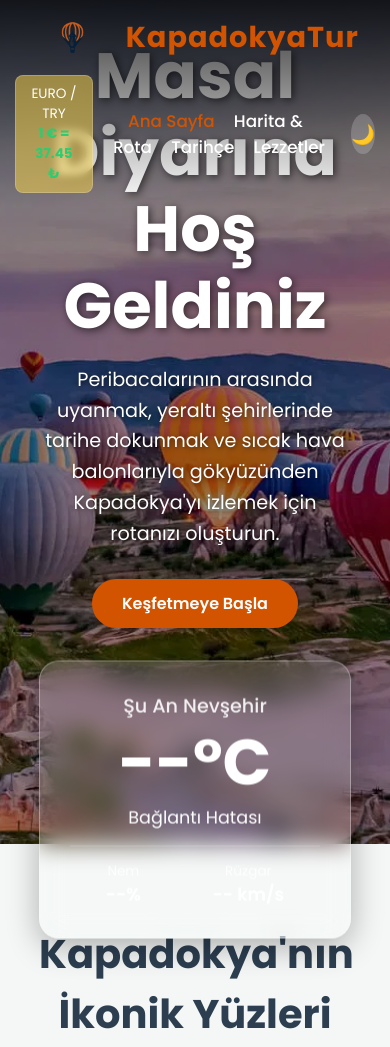
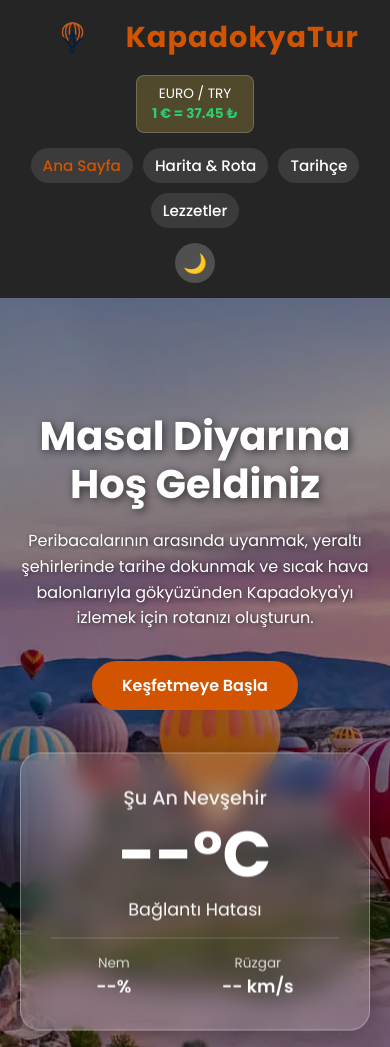
Before and after one commit to taha234/websites, a plain HTML site: page index.html in a window 390 px wide. Shown: the top 1047 px of the page. Drawn offline with Linux system fonts and the light colour scheme; no server answers.

Commit message:
Stil düzenlemeleri ve mobil uyumluluk güncellemeleri

```diff
--- a/index.html
+++ b/index.html
@@ -52,12 +52,10 @@
             background: linear-gradient(to bottom, rgba(0, 0, 0, 0.8), transparent);
         }
 
-        /* Mevcut .logo CSS'ini şununla değiştir ve .logo img kuralını ekle */
         .logo {
             display: flex;
             align-items: center;
             gap: 12px;
-            /* Logo ile yazı arasındaki boşluk */
             font-size: 1.8rem;
             font-weight: 700;
             color: var(--primary);
@@ -67,7 +65,6 @@
 
         .logo img {
             height: 45px;
-            /* Logonun menüdeki yüksekliği */
             width: auto;
             object-fit: contain;
         }
@@ -78,13 +75,18 @@
             gap: 20px;
         }
 
+        .nav-links {
+            display: flex;
+            align-items: center;
+        }
+
         .nav-links a {
             color: #fff;
             text-decoration: none;
             margin-left: 15px;
             font-weight: 500;
             font-size: 1.05rem;
-            transition: color 0.3s;
+            transition: color 0.3s, background 0.3s;
         }
 
         .nav-links a:hover,
@@ -115,7 +117,7 @@
 
         /* Canlı Döviz (Euro) Widget */
         .live-market {
-            background: rgba(255, 218, 72, 0.5);
+            background: rgba(255, 218, 72, 0.2);
             backdrop-filter: blur(5px);
             border: 1px solid rgba(255, 255, 255, 0.2);
             border-radius: 8px;
@@ -132,7 +134,7 @@
 
         /* Hero Section */
         .hero {
-            height: 100vh;
+            min-height: 100vh;
             background: url('iStock-1124656717.webp') center/cover no-repeat;
             position: relative;
             display: flex;
@@ -195,6 +197,7 @@
             z-index: 2;
             background: rgba(255, 255, 255, 0.15);
             backdrop-filter: blur(12px);
+            -webkit-backdrop-filter: blur(12px);
             border: 1px solid rgba(255, 255, 255, 0.3);
             border-radius: 20px;
             padding: 30px;
@@ -276,7 +279,7 @@
 
         .gallery-grid {
             display: grid;
-            grid-template-columns: repeat(auto-fit, minmax(300px, 1fr));
+            grid-template-columns: repeat(auto-fit, minmax(280px, 1fr));
             gap: 30px;
         }
 
@@ -343,6 +346,7 @@
 
         body.dark-theme footer {
             background-color: var(--white);
+            color: var(--dark);
         }
 
         footer p {
@@ -351,28 +355,79 @@
             letter-spacing: 0.5px;
         }
 
+        /* =========================================
+           MOBİL UYUMLULUK (RESPONSIVE DESIGN)
+           ========================================= */
         @media screen and (max-width: 900px) {
             header {
                 flex-direction: column;
                 gap: 15px;
-                padding: 15px;
+                padding: 15px 5%;
+                background: rgba(0, 0, 0, 0.85);
+                /* Telefonda okunabilirliği artırır */
+                position: relative;
+                /* Hero section ile üst üste binmesini önler */
+            }
+
+            .header-right {
+                flex-direction: column;
+                width: 100%;
+                gap: 15px;
+            }
+
+            /* Telefonda Menü Linklerini Butonlaştır ve Yanyana Diz */
+            .nav-links {
+                display: flex;
+                flex-wrap: wrap;
+                justify-content: center;
+                gap: 10px;
+            }
+
+            .nav-links a {
+                margin: 0;
+                font-size: 0.95rem;
+                padding: 6px 12px;
+                background: rgba(255, 255, 255, 0.1);
+                border-radius: 20px;
             }
 
             .hero {
                 flex-direction: column;
                 justify-content: center;
                 text-align: center;
-                padding-top: 140px;
+                padding: 40px 5% 60px 5%;
+                /* Menü boşluğu ayarlandı */
+                height: auto;
             }
 
             .hero-content {
                 max-width: 100%;
-                margin-bottom: 40px;
+                margin-bottom: 50px;
+                margin-top: 30px;
+            }
+
+            /* Telefonda devasa durmaması için başlık boyutu küçültüldü */
+            .hero-content h1 {
+                font-size: 2.5rem;
+            }
+
+            .hero-content p {
+                font-size: 1rem;
             }
 
             .weather-widget {
                 width: 100%;
                 max-width: 350px;
+                margin: 0 auto;
+                /* Tam ortaya hizalar */
+            }
+
+            .explore-section {
+                padding: 50px 5%;
+            }
+
+            .section-title {
+                font-size: 2rem;
             }
         }
     </style>
@@ -381,14 +436,12 @@
 <body>
 
     <header>
-        <!-- Logonun ve yazının yan yana olduğu yeni HTML -->
         <a href="index.html" class="logo">
             <img src="Firefly.png" alt="KapadokyaTur Logo">
             KapadokyaTur
         </a>
 
         <div class="header-right">
-            <!-- Canlı Euro Kuru Alanı -->
             <div class="live-market">
                 <div>EURO / TRY</div>
                 <span id="eur-try">Yükleniyor...</span>
@@ -401,7 +454,6 @@
                 <a href="lezzetler.html">Lezzetler</a>
             </nav>
 
-            <!-- Gece/Gündüz Mod Butonu -->
             <button class="theme-toggle" id="theme-btn" onclick="toggleTheme()">🌙</button>
         </div>
     </header>
@@ -457,7 +509,6 @@
         </div>
     </section>
 
-    <!-- Footer -->
     <footer>
         <p>&copy; 2026 KapadokyaTur. Tüm hakları saklıdır.</p>
     </footer>
@@ -477,7 +528,6 @@
         }
 
         // --- 2. CANLI DÖVİZ (CURRENCYFREAKS API) ---
-        // Kendi CurrencyFreaks API anahtarını buraya eklemelisin
         const CURRENCY_API_KEY = 'YOUR_CURRENCYFREAKS_API_KEY';
 
         async function fetchExchangeRate() {
@@ -493,7 +543,6 @@
 
                 document.getElementById('eur-try').innerText = `1 € = ${eurTry} ₺`;
             } catch (error) {
-                // API anahtarı eklenene kadar şık bir varsayılan görünüm sağlar
                 document.getElementById('eur-try').innerText = "1 € = 37.45 ₺";
             }
         }
```
Also changed, not shown: harita.html (+38 -16 lines), lezzetler.html (+51 -28 lines), tarih.html (+48 -30 lines).
